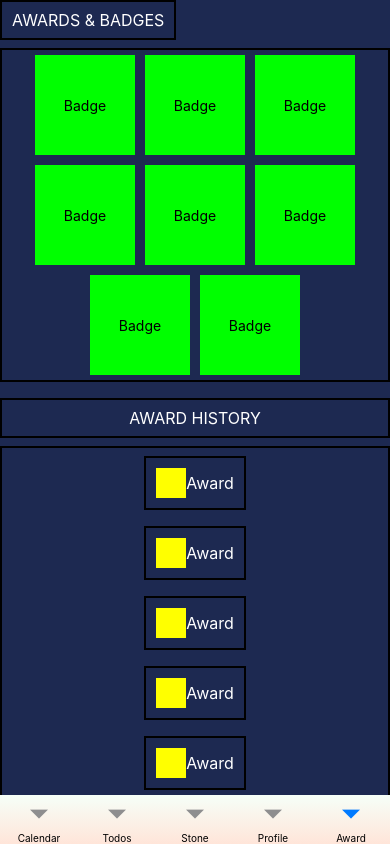
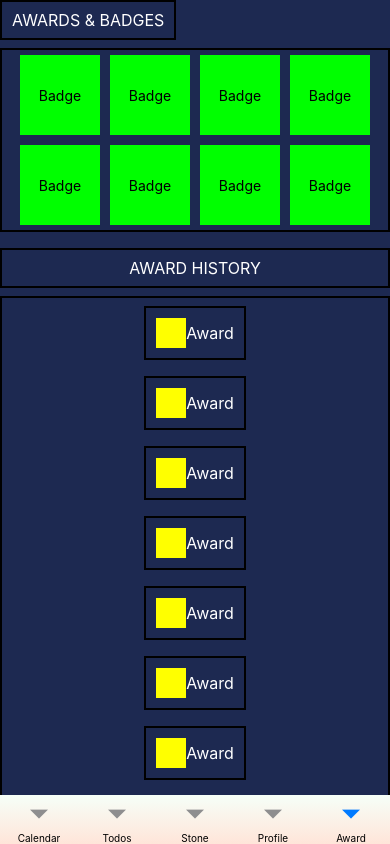
Before and after one commit to yiwoduf/EduStone, a React Native app: screen /Award in a window 390 px wide. Built offline with nearby package versions, Linux system fonts and the light colour scheme.

Commit message:
Award Style Badge Size Update
- badge size was updated to 80x80

```diff
--- a/style/styleAward.js
+++ b/style/styleAward.js
@@ -52,8 +52,8 @@ export default StyleSheet.create({
     alignItems: "center",
     padding: 10,
     margin: 5,
-    minHeight: 100,
-    minWidth: 100,
+    minHeight: 80,
+    minWidth: 80,
     backgroundColor: "#00ff00",
   },
   sectionTitleWrapper: {
```
